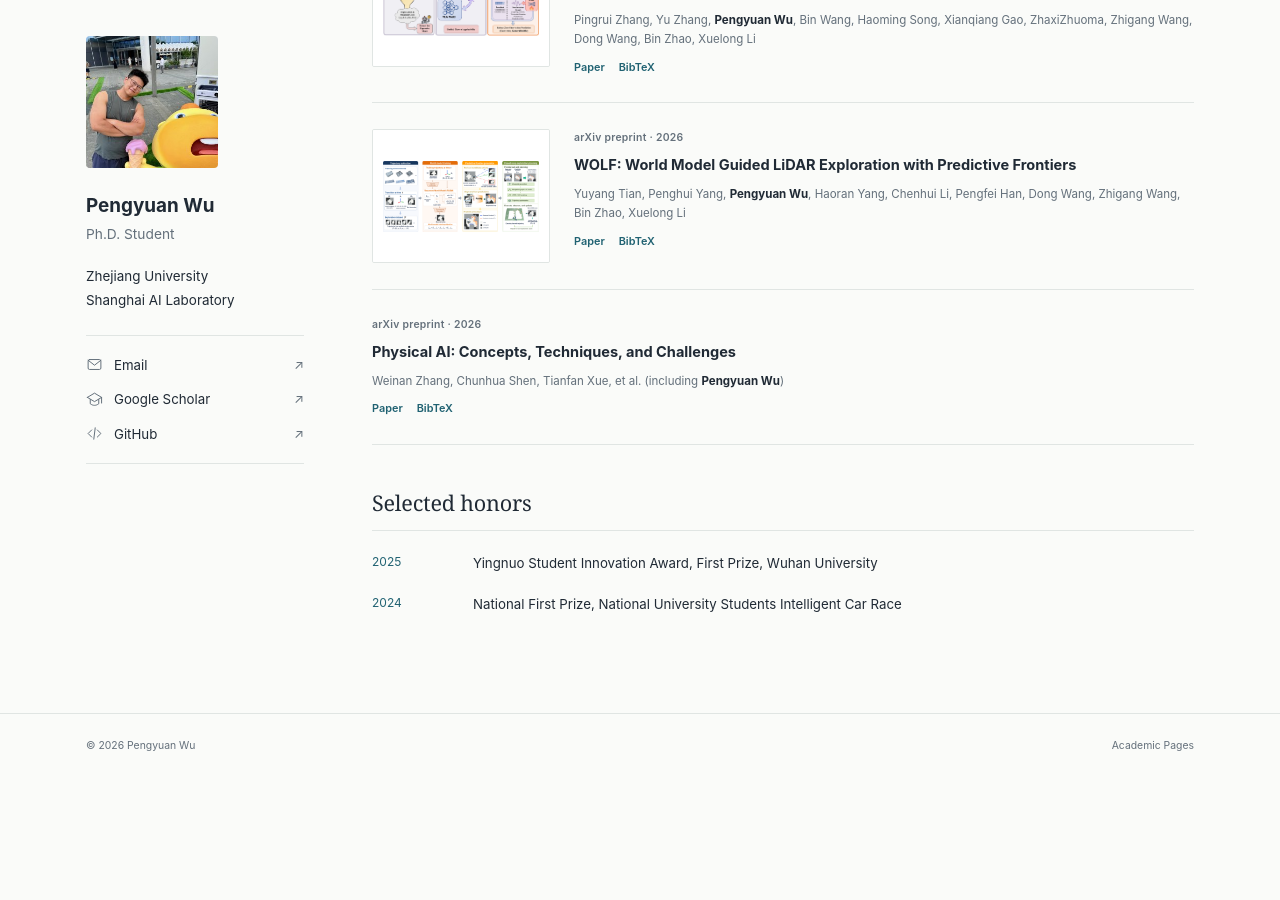
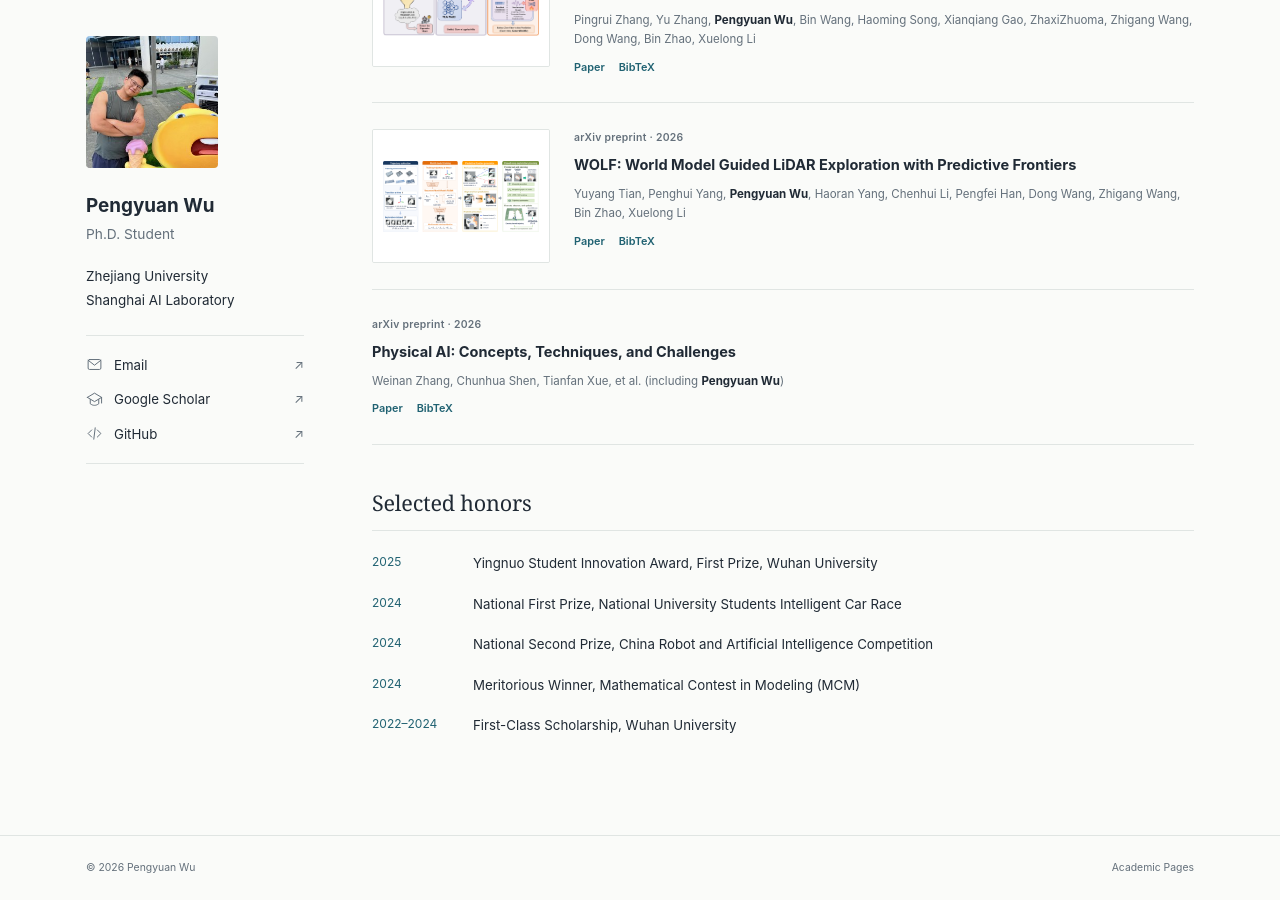
Before and after one commit to wupengyuan/wupengyuan.github.io, a Jekyll site: the page built from _pages/about.md, in a window 1280 px wide and 900 px high, scrolled down 941 px. Built offline with Jekyll 4.4.1, drawn with Linux system fonts in a browser that asks for light colours; before the commit the page ends 1719 px from its top, so only the background shows below that.

Commit message:
Expand selected honors on homepage and background page

```diff
--- a/_data/profile.yml
+++ b/_data/profile.yml
@@ -20,3 +20,9 @@ awards:
   title: Yingnuo Student Innovation Award, First Prize, Wuhan University
 - year: '2024'
   title: National First Prize, National University Students Intelligent Car Race
+- year: '2024'
+  title: National Second Prize, China Robot and Artificial Intelligence Competition
+- year: '2024'
+  title: Meritorious Winner, Mathematical Contest in Modeling (MCM)
+- year: '2022–2024'
+  title: First-Class Scholarship, Wuhan University
```
